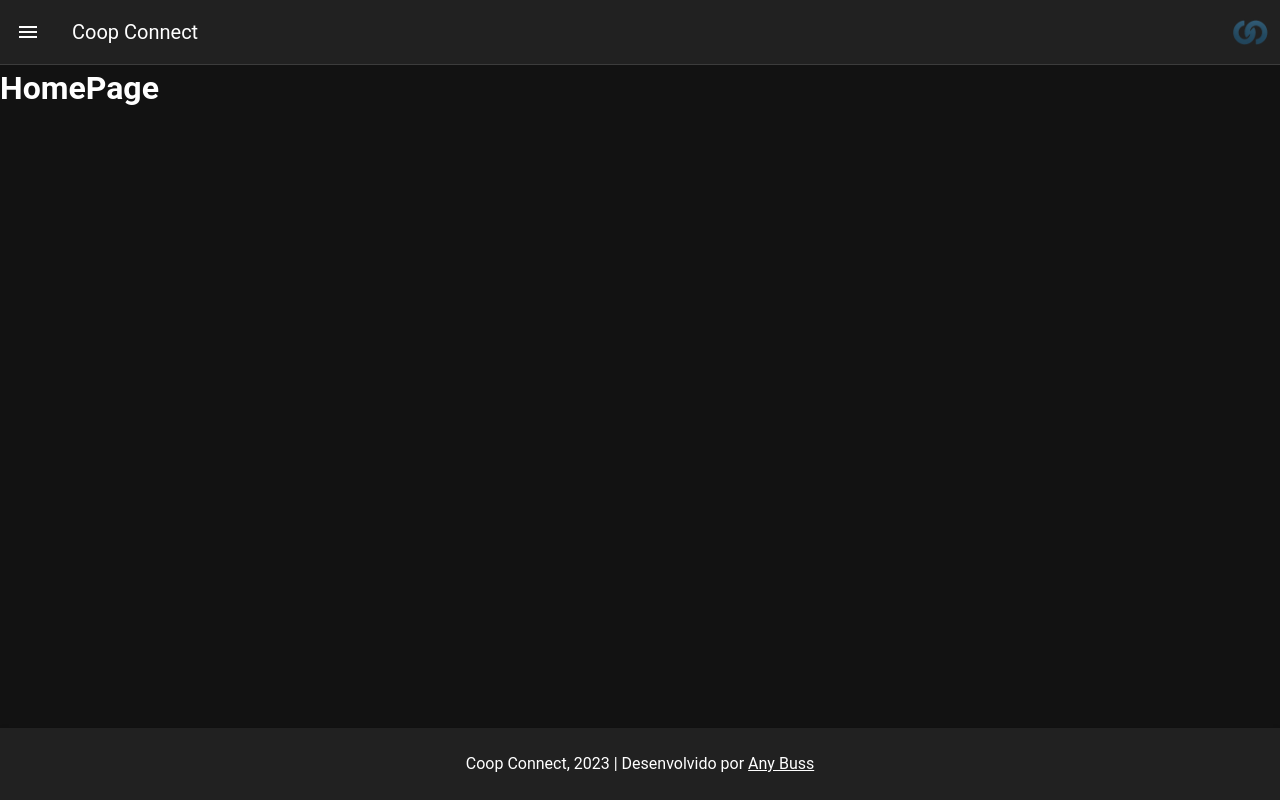
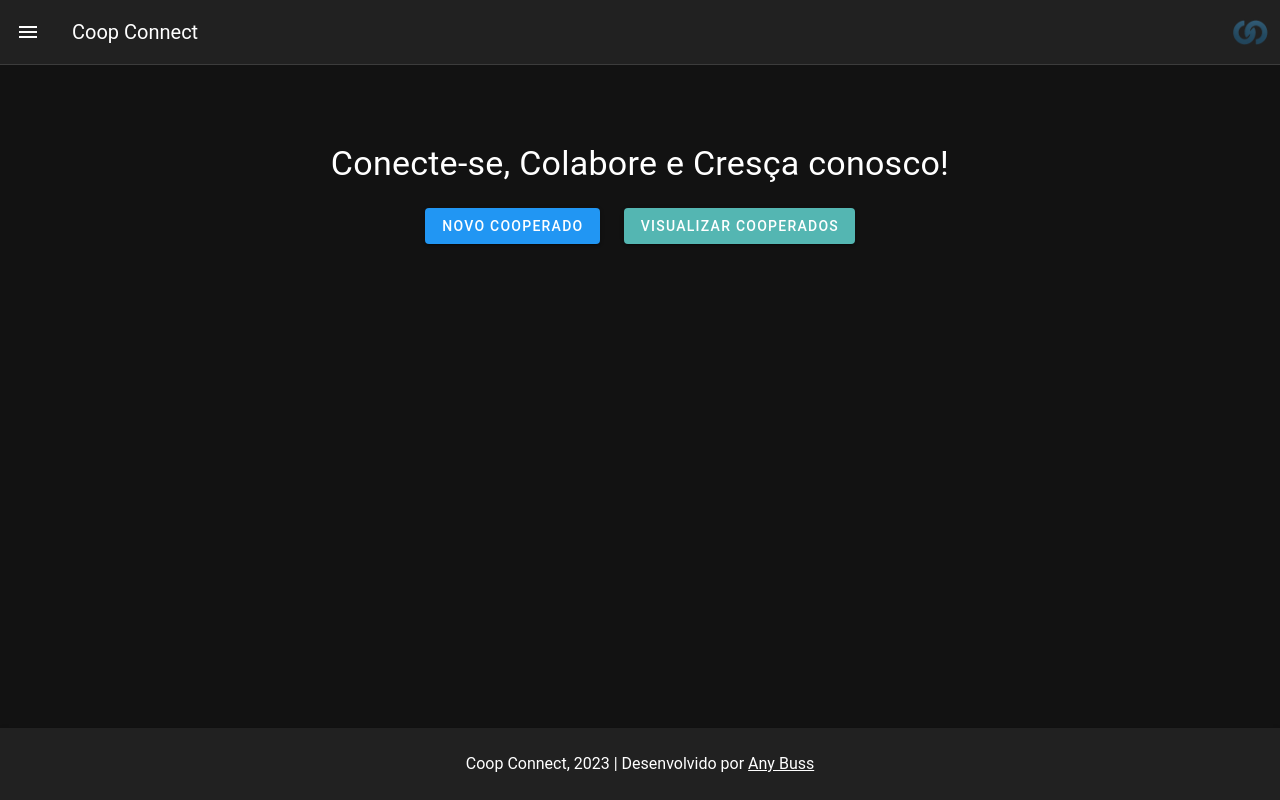
Before and after one commit to anybuss/coop-connect, a Vue app: page / in a window 1280 px wide. Built offline with nearby package versions, Linux system fonts and the light colour scheme.

Commit message:
feat: create home template

```diff
--- a/src/views/Home.vue
+++ b/src/views/Home.vue
@@ -1,5 +1,21 @@
 <script lang="ts" setup></script>
 
 <template>
-  <h1>HomePage</h1>
+  <v-main class="d-flex align-center justify-center">
+    <v-container>
+      <v-row justify="center">
+        <v-col cols="12" class="text-center">
+          <h1 class="text-h4">Conecte-se, Colabore e Cresça conosco!</h1>
+        </v-col>
+      </v-row>
+      <v-row justify="center">
+        <v-col cols="auto">
+          <v-btn color="primary"> Novo Cooperado </v-btn>
+        </v-col>
+        <v-col cols="auto">
+          <v-btn color="secondary"> Visualizar Cooperados </v-btn>
+        </v-col>
+      </v-row>
+    </v-container>
+  </v-main>
 </template>
```
